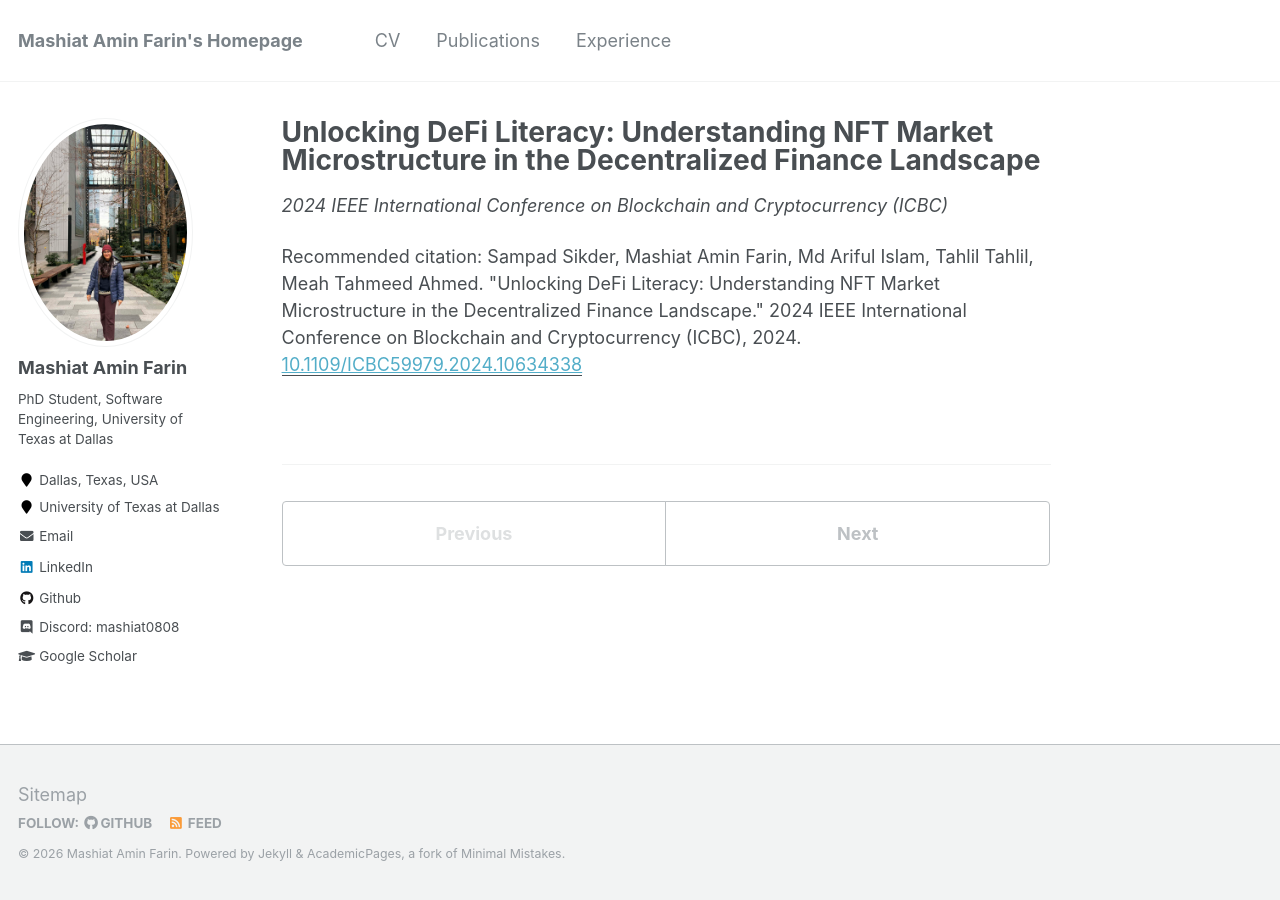
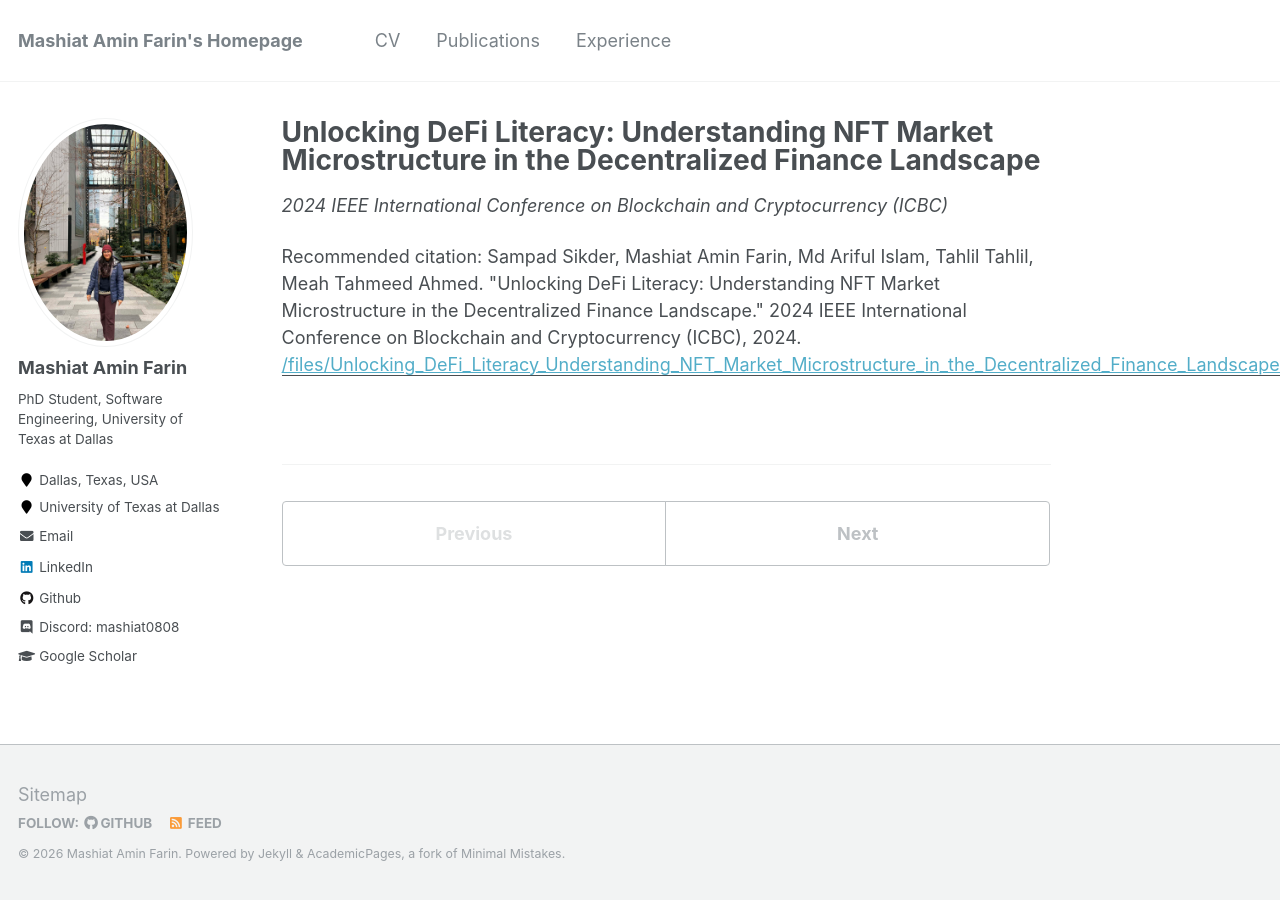
Before and after one commit to mashiat0808/mashiat0808.github.io, a Jekyll site: the page built from _publications/2024-icbc-defi-nft.md, in a window 1280 px wide. Built offline with Jekyll 4.4.1, drawn with Linux system fonts in a browser that asks for light colours.

Commit message:
updated paprs

```diff
--- a/_publications/2024-icbc-defi-nft.md
+++ b/_publications/2024-icbc-defi-nft.md
@@ -7,7 +7,7 @@ date: 2024-05-27
 venue: '2024 IEEE International Conference on Blockchain and Cryptocurrency (ICBC)'
 authors: 'Sampad Sikder, Mashiat Amin Farin, Md Ariful Islam, Tahlil Tahlil, Meah Tahmeed Ahmed'
 citation: 'Sampad Sikder, Mashiat Amin Farin, Md Ariful Islam, Tahlil Tahlil, Meah Tahmeed Ahmed. "Unlocking DeFi Literacy: Understanding NFT Market Microstructure in the Decentralized Finance Landscape." 2024 IEEE International Conference on Blockchain and Cryptocurrency (ICBC), 2024.'
-paperurl: '10.1109/ICBC59979.2024.10634338'
+paperurl: '/files/Unlocking_DeFi_Literacy_Understanding_NFT_Market_Microstructure_in_the_Decentralized_Finance_Landscape.pdf'
 doi: '10.1109/ICBC59979.2024.10634338'
 share: false
 ---
```
Also changed, not shown: _publications/2025-wetseb-healthchain.md (+1 -1 lines), _publications/2026-bigdata-ai-cybersecurity.md (+1 -1 lines), _publications/2026-msr-dao-governance.md (+1 -1 lines), 6 other files.
